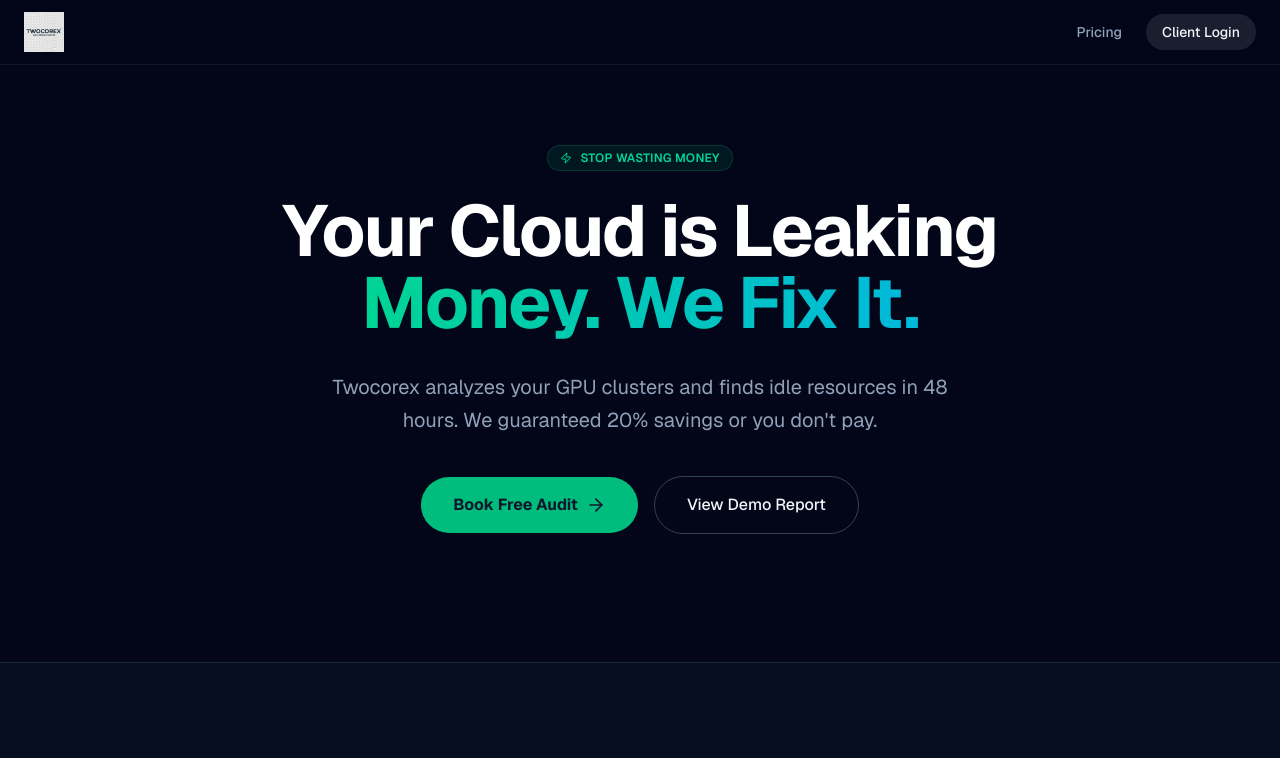
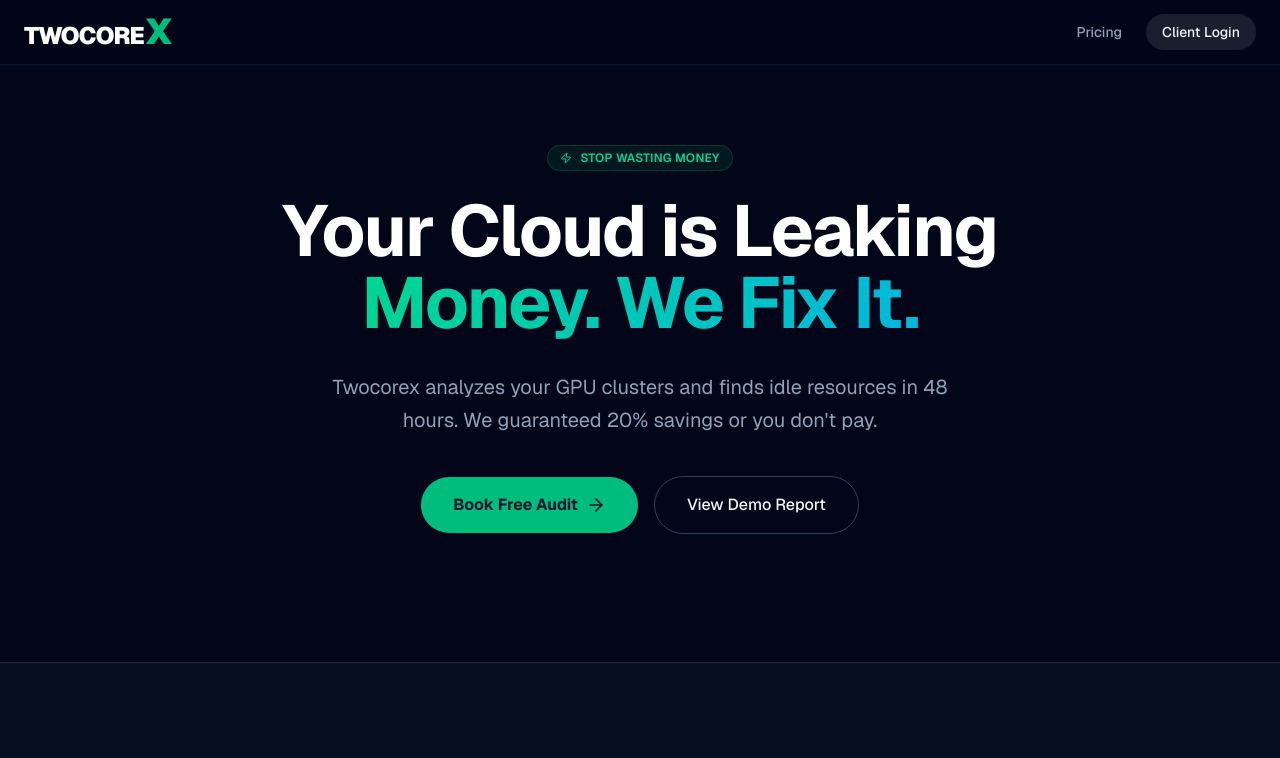
Before and after one commit to smashco/shadowgpu, a Next.js app in the folder web/: page / in a window 1280 px wide. Shown: the top 758 px of the page. Built offline with nearby package versions, Linux system fonts and the light colour scheme.

Commit message:
UI: Switch to text-based logo with prominent X

```diff
--- a/web/app/page.tsx
+++ b/web/app/page.tsx
@@ -9,8 +9,9 @@
         <div className="max-w-7xl mx-auto px-6 h-16 flex items-center justify-between">
           <div className="flex items-center gap-2">
             {/* Logo */}
-            <div className="flex items-center gap-3">
-              <img src="/logo.png" alt="Twocorex" className="h-10 w-auto object-contain" />
+            <div className="flex items-baseline gap-0.5">
+              <span className="font-black text-2xl tracking-tighter text-white">TWOCORE</span>
+              <span className="font-black text-4xl text-emerald-500">X</span>
             </div>
           </div>
           <div className="flex items-center gap-6">
--- a/web/components/DashboardView.tsx
+++ b/web/components/DashboardView.tsx
@@ -209,8 +209,9 @@
             {/* Navbar */}
             <nav className="border-b border-slate-800 bg-slate-900/50 backdrop-blur-md sticky top-0 z-10">
                 <div className="max-w-7xl mx-auto px-6 h-16 flex items-center justify-between">
-                    <div className="flex items-center gap-3">
-                        <img src="/logo.png" alt="Twocorex" className="h-8 w-auto object-contain" />
+                    <div className="flex items-baseline gap-0.5">
+                        <span className="font-black text-xl tracking-tighter text-white">TWOCORE</span>
+                        <span className="font-black text-3xl text-emerald-500">X</span>
                     </div>
                     <div className="flex items-center gap-4">
                         <Link
```
